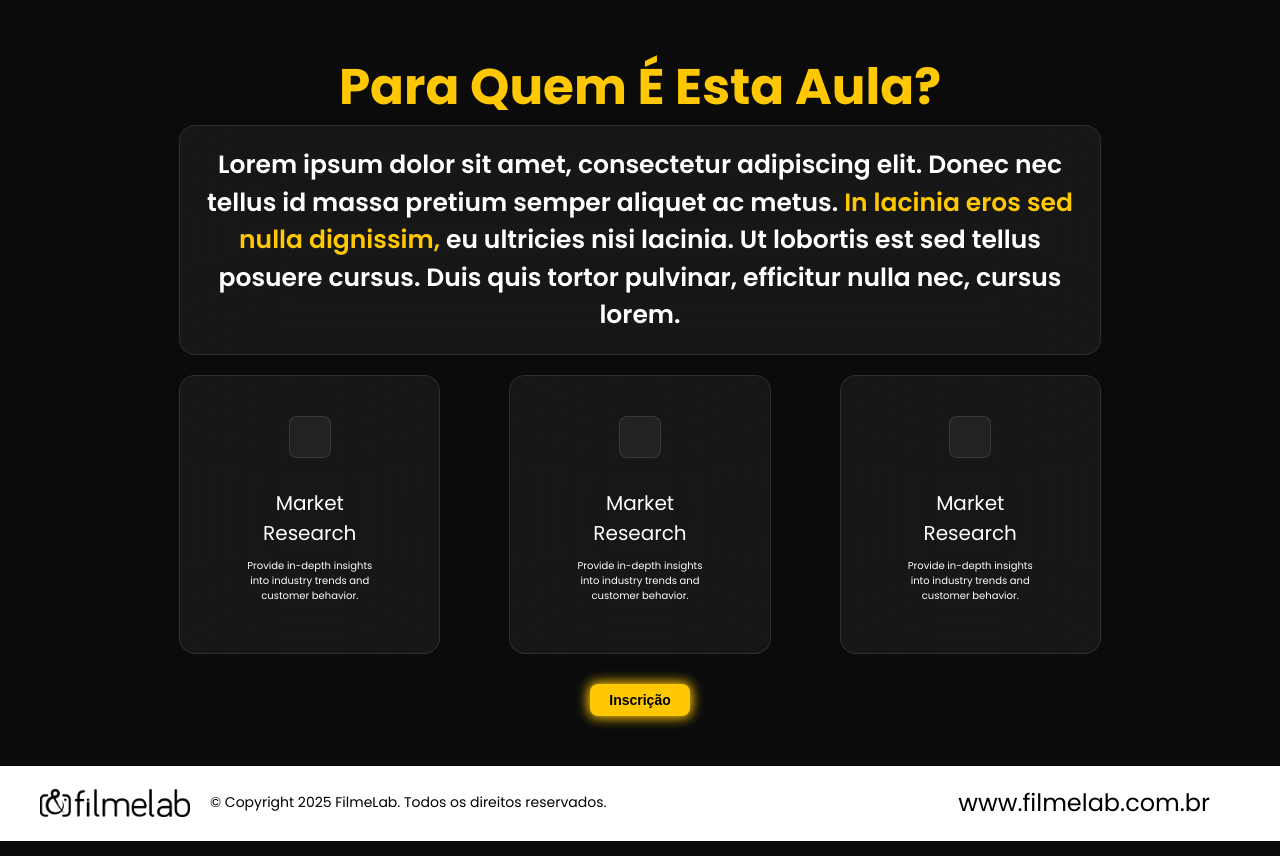
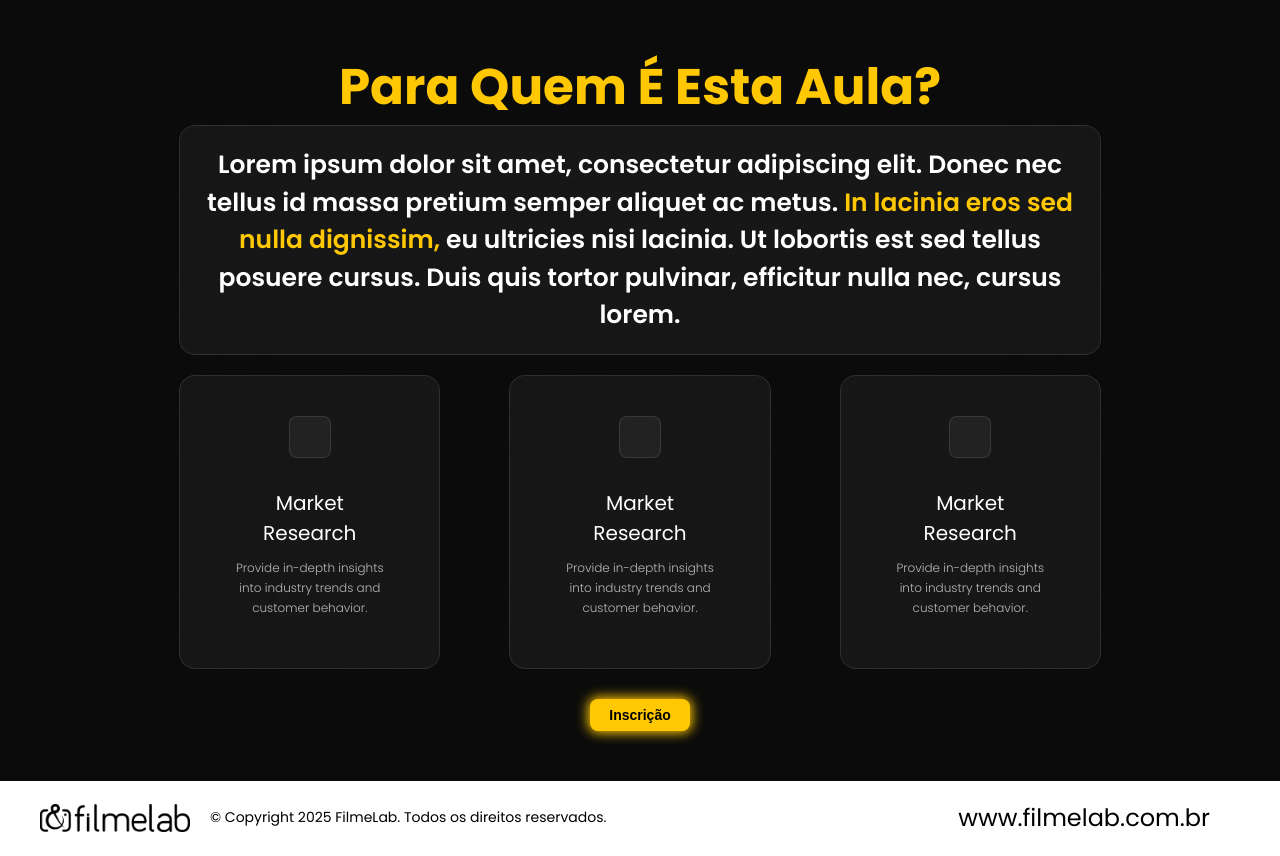
Before and after one commit to Film-Lab-landing-pages/ceos-lp, a Next.js app: page / in a window 1280 px wide. Built offline with nearby package versions, Linux system fonts and the light colour scheme.

Commit message:
fix: fontsize fiz on quem section

```diff
--- a/src/sections/ParaQuem/styles.ts
+++ b/src/sections/ParaQuem/styles.ts
@@ -39,9 +39,16 @@ export const ParaQuemContainer = styled.section`
       font-size: 2rem;
       width: 50%;
       margin-top: 2rem;
+      margin-bottom: 0;
     }
     p {
-      width: 50%;
+      color: #ffffffb2;
+      width: 65%;
+      font-weight: 300;
+      font-style: Light;
+      font-size: 1.2rem;
+      line-height: 2rem;
+      margin-top: 0;
     }
   }
 
```
